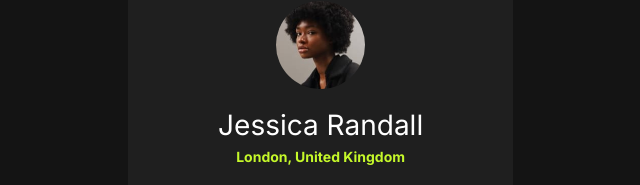
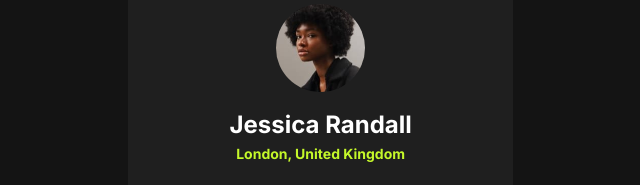
Before and after one commit to volti42/Social-Links-Profile, a plain HTML site: page index.html in a window 1280 px wide. Shown: the part 143-328 px from the top of the page, without its empty margins (343-983 px from the left). Drawn offline with Linux system fonts and the light colour scheme.

Commit message:
Finish Project

```diff
--- a/style.css
+++ b/style.css
@@ -30,7 +30,8 @@ body{
 }
 h1{
     color: hsl(0, 0%, 100%);
-    font-weight: 400;
+    font-weight: 700;
+    font-size: x-large
 }
 .description{
     color: hsl(75, 94%, 57%);
```
